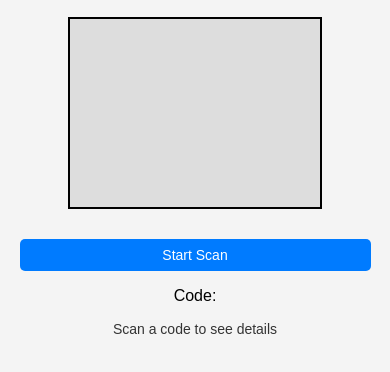
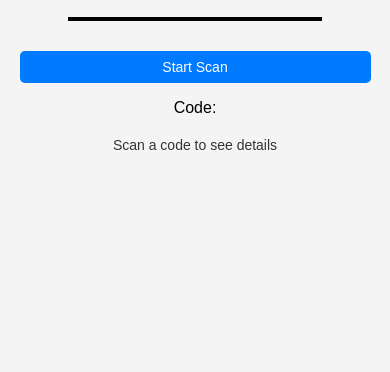
Before and after one commit to ThoNguyen2022/ThoNguyen2022.github.io, a plain HTML site: page scancode/index.html in a window 390 px wide. Shown: the part 76-448 px from the top of the page. Drawn offline with Linux system fonts and the light colour scheme.

Commit message:
Update styles.css

```diff
--- a/scancode/styles.css
+++ b/scancode/styles.css
@@ -14,12 +14,9 @@ h1 {
 #scanner-container {
     width: 100%;
     max-width: 400px;
-    height: auto;
-    aspect-ratio: 4 / 3; /* Tỉ lệ giúp camera không chiếm quá nhiều không gian */
     margin: 20px auto;
+    background-color: #ddd;
     border: 2px solid #000;
-    background-color: #ddd;
-    overflow: hidden; /* Đảm bảo không bị tràn */
 }
 
 button {
@@ -42,18 +39,15 @@ button:hover {
     font-size: 18px;
     margin-top: 20px;
     color: #333;
-    position: relative;
-    z-index: 10;
 }
 
-/* Responsive adjustments */
 @media (max-width: 768px) {
     h1 {
         font-size: 20px;
     }
 
     #scanner-container {
-        max-width: 300px; /* Camera nhỏ hơn trên thiết bị nhỏ */
+        max-width: 300px;
     }
 
     button {
@@ -64,7 +58,6 @@ button:hover {
 
     #result {
         font-size: 16px;
-        margin-top: 15px;
     }
 }
 
@@ -74,7 +67,7 @@ button:hover {
     }
 
     #scanner-container {
-        max-width: 250px; /* Camera nhỏ nhất trên điện thoại */
+        max-width: 250px;
     }
 
     button {
@@ -85,6 +78,5 @@ button:hover {
 
     #result {
         font-size: 14px;
-        margin-top: 10px;
     }
 }
```
